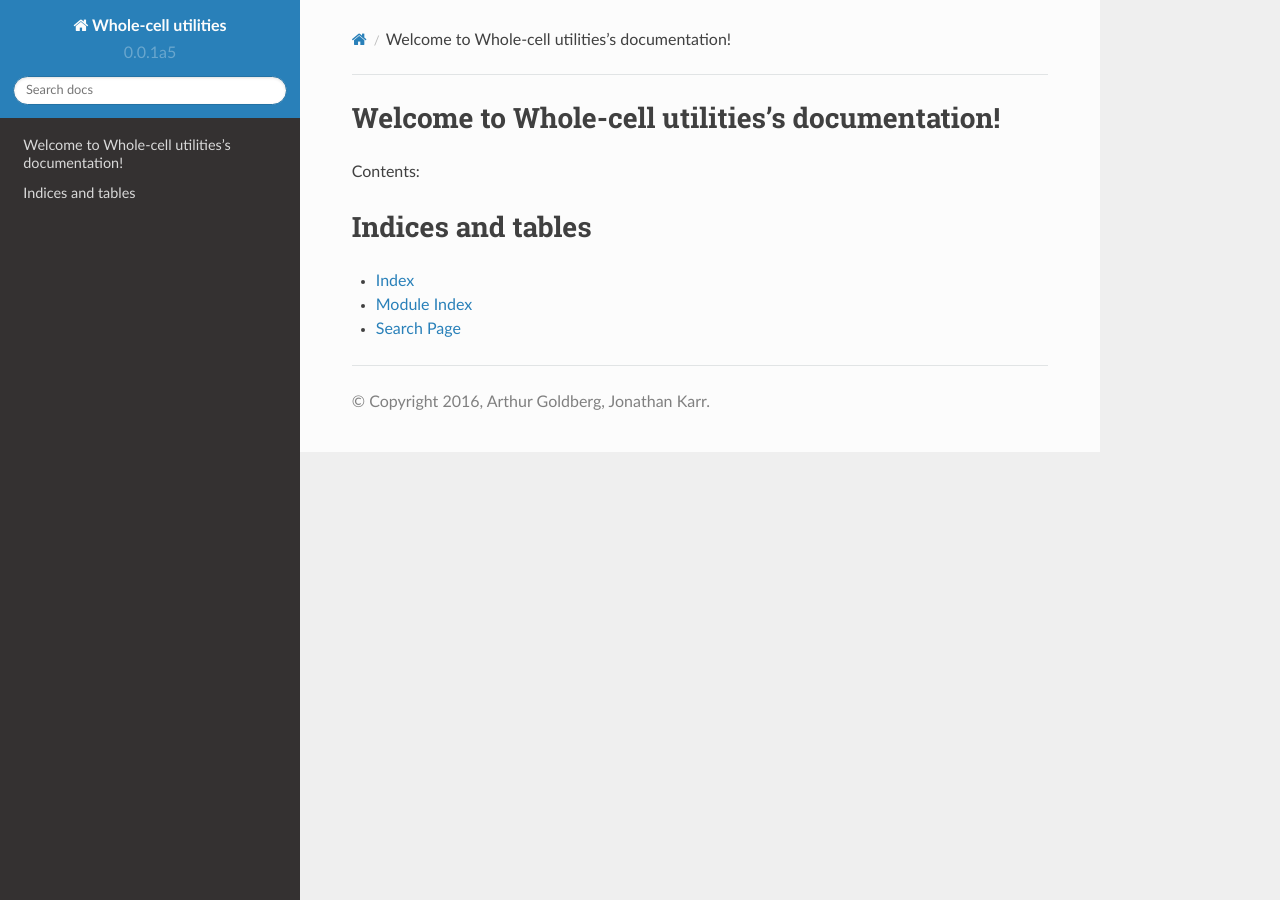
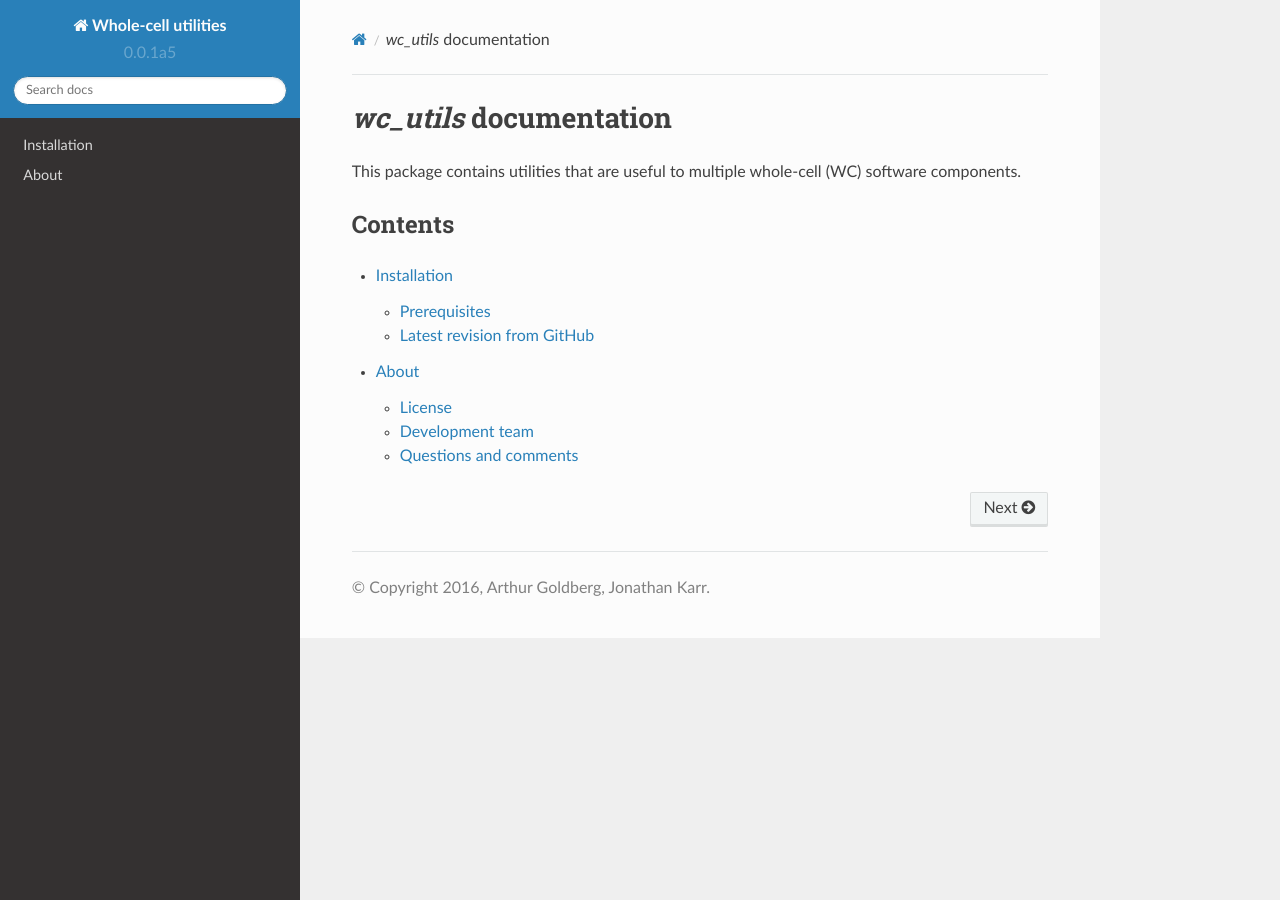
Before and after one commit to KarrLab/wc_utils, a Sphinx documentation site: the page built from docs/index.rst, in a window 1280 px wide. Built offline with Sphinx 7.4.7 and the Read the Docs theme 2.0.0, drawn with Linux system fonts in a browser that asks for light colours; pages that are not in the unit, such as notebooks, are missing from menus.

Commit message:
updating documentation

```diff
--- a/docs/conf.py
+++ b/docs/conf.py
@@ -390,7 +390,7 @@
     parser.read(os.path.join(this_dir, '..', 'setup.cfg'))
     packages = parser.get('sphinx-apidocs', 'packages').strip().split('\n')
     for package in packages:
-        apidoc.main(argv=['sphinx-apidoc', '-f', '-o', os.path.join(this_dir, 'source'), os.path.join(this_dir, '..', package)])
+        apidoc.main(argv=['sphinx-apidoc', '-f', '-P', '-o', os.path.join(this_dir, 'source'), os.path.join(this_dir, '..', package)])
 
 def setup(app):
     app.connect('builder-inited', run_apidoc)
--- a/docs/index.rst
+++ b/docs/index.rst
@@ -1,22 +1,15 @@
-.. Whole-cell utilities documentation master file, created by
-   sphinx-quickstart on Thu Oct 20 18:11:46 2016.
-   You can adapt this file completely to your liking, but it should at least
-   contain the root `toctree` directive.
+`wc_utils` documentation
+========================
 
-Welcome to Whole-cell utilities's documentation!
-================================================
+This package contains utilities that are useful to multiple whole-cell (WC) software components.
 
-Contents:
+
+Contents
+--------
 
 .. toctree::
-   :maxdepth: 2
+   :maxdepth: 3
 
-   source/modules.rst
-
-
-Indices and tables
-==================
-
-* :ref:`genindex`
-* :ref:`modindex`
-* :ref:`search`
+   installation.rst
+   API documentation <source/modules.rst>
+   about.rst
--- /dev/null
+++ b/docs/installation.rst
@@ -0,0 +1,15 @@
+Installation
+============
+
+Prerequisites
+--------------------------
+
+* libgit2
+* Python
+* Pip
+
+Latest revision from GitHub
+---------------------------
+Run the following command to install the latest version from GitHub::
+
+    pip install git+git://github.com/KarrLab/wc_utils.git#egg=wc_utils
```
Also changed, not shown: docs/about.rst (added, +20 -0 lines).
